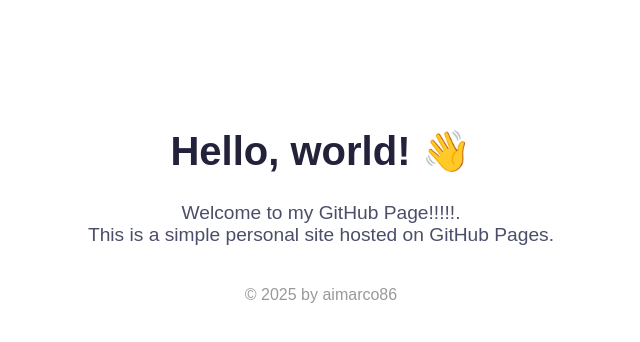
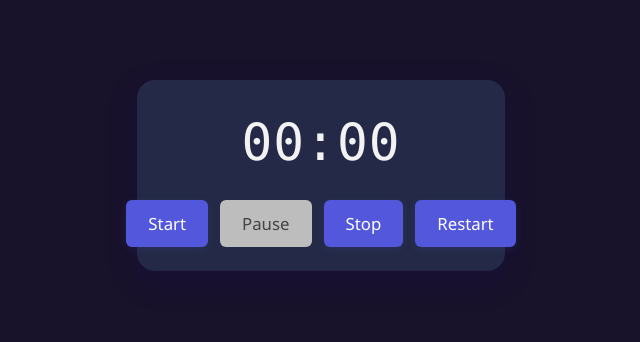
Before and after one commit to aimarco86/puntini-sull-ai, a plain HTML site: page index.html in a window 1280 px wide. Shown: the whole page, without its empty margins (319-959 px from the left). Drawn offline with nearby package versions, Linux system fonts and the light colour scheme.

Commit message:
Add files via upload

```diff
--- a/index.html
+++ b/index.html
@@ -1,22 +1,18 @@
 <!DOCTYPE html>
 <html lang="en">
-<head>
-  <meta charset="UTF-8">
-  <title>Welcome to My GitHub Page!</title>
-  <meta name="viewport" content="width=device-width, initial-scale=1.0">
-  <style>
-    body { font-family: Arial, sans-serif; text-align: center; margin-top: 10%; }
-    h1 { font-size: 2.5em; color: #22223b; }
-    p { font-size: 1.2em; color: #4a4e69; }
-    .footer { margin-top: 40px; color: #999; }
-  </style>
-</head>
-<body>
-  <h1>Hello, world! 👋</h1>
-  <p>Welcome to my GitHub Page!!!!!.<br>
-  This is a simple personal site hosted on GitHub Pages.</p>
-  <div class="footer">
-    &copy; 2025 by aimarco86
-  </div>
-</body>
+  <head>
+    <meta charset="UTF-8" />
+    <meta name="viewport" content="width=device-width, initial-scale=1.0"/>
+    <title>Modern React Timer</title>
+    <link rel="stylesheet" href="style.css" />
+  </head>
+  <body>
+    <div id="root"></div>
+    <!-- React and ReactDOM CDN for standalone demo purposes -->
+    <script crossorigin src="https://unpkg.com/react@18/umd/react.development.js"></script>
+    <script crossorigin src="https://unpkg.com/react-dom@18/umd/react-dom.development.js"></script>
+    <!-- Babel for JSX transformation in the browser (demo usage only) -->
+    <script src="https://unpkg.com/@babel/standalone/babel.min.js"></script>
+    <script type="text/babel" src="main.js"></script>
+  </body>
 </html>
--- /dev/null
+++ b/main.js
@@ -0,0 +1,60 @@
+const { useState, useRef, useEffect } = React;
+
+function formatTime(s) {
+  const min = String(Math.floor(s / 60)).padStart(2, "0");
+  const sec = String(s % 60).padStart(2, "0");
+  return `${min}:${sec}`;
+}
+
+function Timer() {
+  const [seconds, setSeconds] = useState(0);
+  const [isRunning, setIsRunning] = useState(false);
+  const timerRef = useRef(null);
+
+  const handleStart = () => {
+    if (!isRunning) {
+      setIsRunning(true);
+      timerRef.current = setInterval(() => {
+        setSeconds((prev) => prev + 1);
+      }, 1000);
+    }
+  };
+
+  const handlePause = () => {
+    setIsRunning(false);
+    clearInterval(timerRef.current);
+  };
+
+  const handleStop = () => {
+    setIsRunning(false);
+    setSeconds(0);
+    clearInterval(timerRef.current);
+  };
+
+  const handleRestart = () => {
+    setSeconds(0);
+    setIsRunning(true);
+    clearInterval(timerRef.current);
+    timerRef.current = setInterval(() => {
+      setSeconds((prev) => prev + 1);
+    }, 1000);
+  };
+
+  useEffect(() => {
+    return () => clearInterval(timerRef.current);
+  }, []);
+
+  return (
+    <div className="timer-container">
+      <div className="timer-display">{formatTime(seconds)}</div>
+      <div className="timer-buttons">
+        <button onClick={handleStart} disabled={isRunning}>Start</button>
+        <button onClick={handlePause} disabled={!isRunning}>Pause</button>
+        <button onClick={handleStop}>Stop</button>
+        <button onClick={handleRestart}>Restart</button>
+      </div>
+    </div>
+  );
+}
+
+ReactDOM.createRoot(document.getElementById("root")).render(<Timer />);
--- /dev/null
+++ b/style.css
@@ -0,0 +1,58 @@
+body {
+  background: #18122B;
+  margin: 0;
+  padding: 0;
+  font-family: 'Segoe UI', 'Roboto', Arial, sans-serif;
+}
+
+.timer-container {
+  background: #232946;
+  color: #f2f2f2;
+  width: 320px;
+  margin: 80px auto 0 auto;
+  padding: 32px 24px 24px 24px;
+  border-radius: 18px;
+  box-shadow: 0 10px 32px rgba(28,10,102,0.19);
+  display: flex;
+  flex-direction: column;
+  align-items: center;
+}
+
+.timer-display {
+  font-size: 3.2rem;
+  font-family: 'Roboto Mono', 'Consolas', monospace;
+  margin-bottom: 28px;
+  letter-spacing: 1px;
+  user-select: none;
+}
+
+.timer-buttons {
+  display: flex;
+  gap: 12px;
+}
+
+.timer-buttons button {
+  background: #5257db;
+  color: #fff;
+  border: none;
+  border-radius: 6px;
+  padding: 12px 22px;
+  font-size: 1.05rem;
+  font-family: inherit;
+  cursor: pointer;
+  transition: background 0.2s, box-shadow 0.2s, color 0.2s;
+  box-shadow: 0 2px 10px rgba(91, 112, 205, 0.13);
+}
+
+.timer-buttons button:disabled {
+  background: #bdbdbd;
+  color: #444;
+  cursor: not-allowed;
+  box-shadow: none;
+}
+
+.timer-buttons button:not(:disabled):hover {
+  background: #232946;
+  color: #ffeedd;
+  box-shadow: 0 3px 18px rgba(100, 100, 220, 0.22);
+}
```
